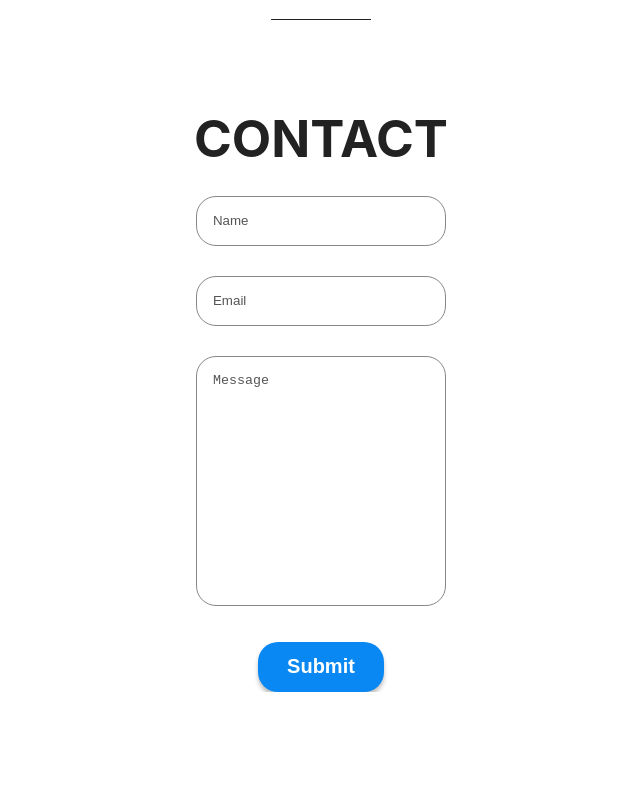
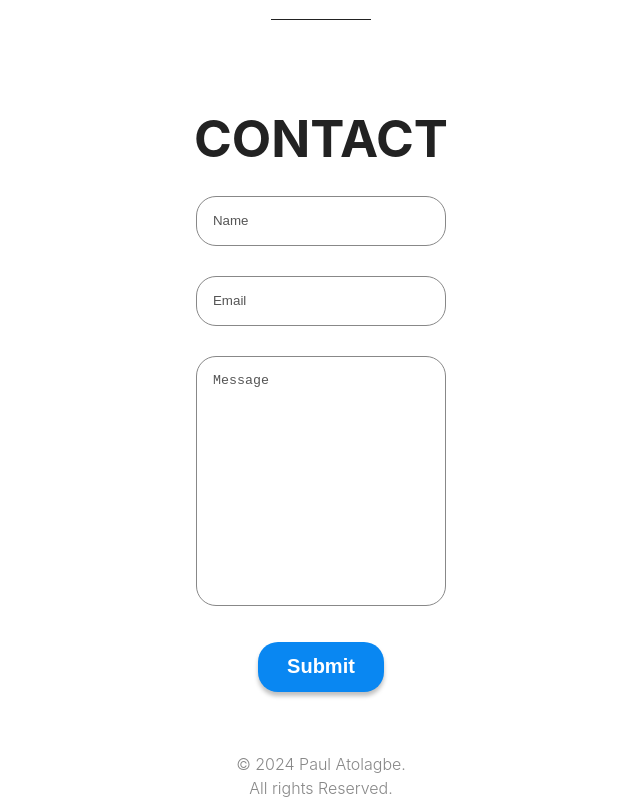
Before and after one commit to pauljsd/paul-atolagbe, a React (Vite) app: page / in a window 1280 px wide. Shown: the part 2893-3693 px from the top of the page, without its empty margins (319-959 px from the left). Before the commit the page ends 3585 px from the top, so only its background shows below. Built offline with nearby package versions, Linux system fonts and the light colour scheme.

Commit message:
finished simple footer section

```diff
--- a/src/App.jsx
+++ b/src/App.jsx
@@ -1,5 +1,6 @@
 import "./App.css";
 import Contact from "./sections/Contact/Contact";
+import Footer from "./sections/Footer/Footer";
 
 import Hero from "./sections/Hero/Hero";
 
@@ -13,6 +14,7 @@
       <Projects />
       <Skills />
       <Contact />
+      <Footer />
     </>
   );
 }
--- /dev/null
+++ b/src/sections/Footer/Footer.jsx
@@ -0,0 +1,15 @@
+import React from "react";
+import styles from "./FooterStyles.module.css";
+
+function Footer() {
+  return (
+    <section id="footer" className={styles.container}>
+      <p>
+        &copy; 2024 Paul Atolagbe. <br />
+        All rights Reserved.
+      </p>
+    </section>
+  );
+}
+
+export default Footer;
--- /dev/null
+++ b/src/sections/Footer/FooterStyles.module.css
@@ -0,0 +1,8 @@
+.container {
+  text-align: center;
+
+  p {
+    font-size: 16px;
+    color: var(--footer-text-color);
+  }
+}
```
